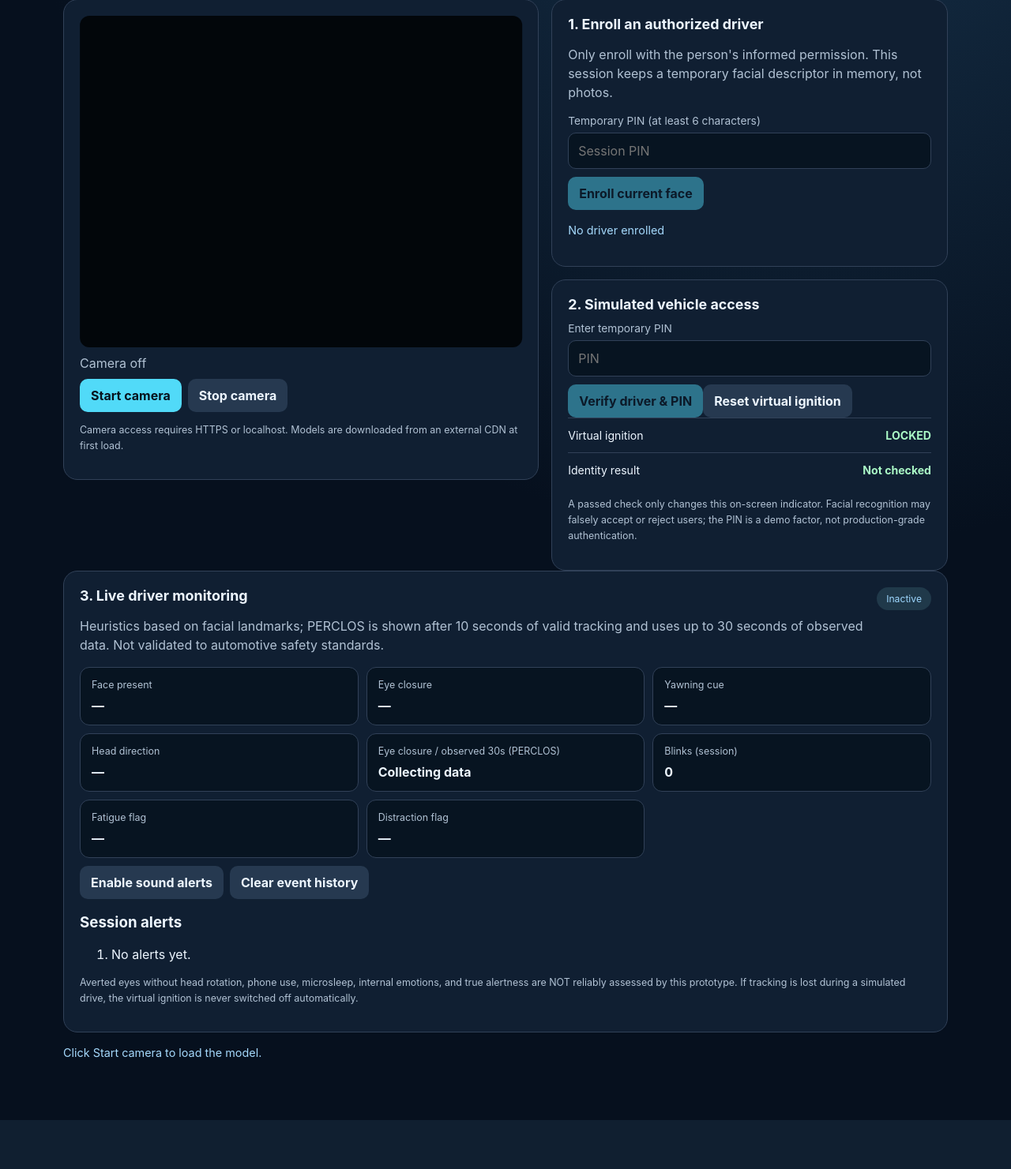
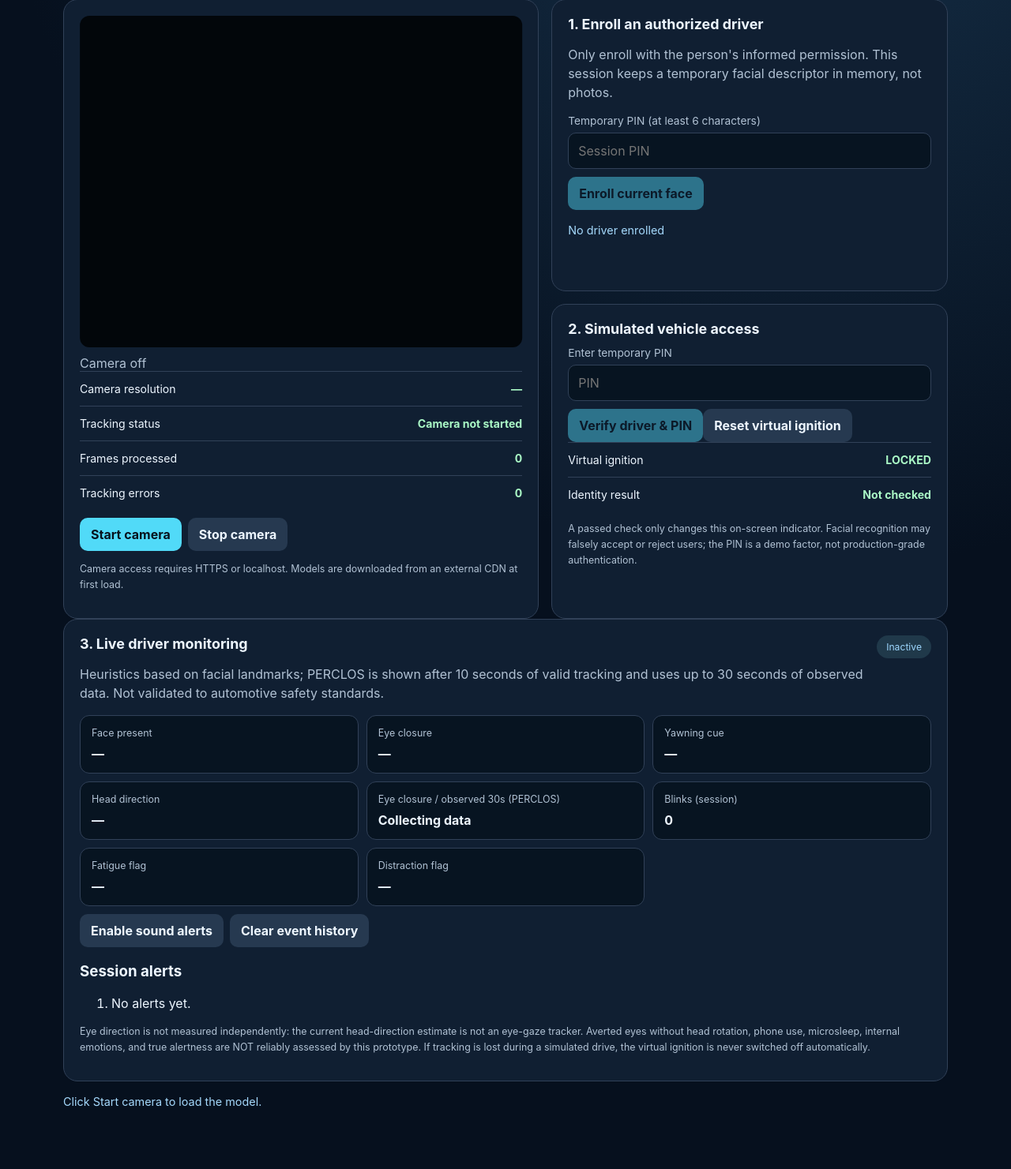
Before and after one commit to arianharashchi-lang/FacialEmotionAI, a FastAPI app: page /driver in a window 1280 px wide. Shown: the part 315-1796 px from the top of the page at 79% size. Before the commit the page ends 1734 px from the top, so only its background shows below. Run offline with FastAPI, Linux system fonts and the light colour scheme; some libraries are stand-ins or nearby versions.

Commit message:
Improve driver monitoring camera diagnostics
* Add live camera diagnostics and guard repeated camera startup

* Add live camera diagnostics and guard repeated camera startup

```diff
--- a/webapp/static/driver.js
+++ b/webapp/static/driver.js
@@ -6,6 +6,9 @@ let virtualIgnition=false,authFailures=0,lockedUntil=0,blinkCount=0,wasEyesClose
 let previousFatigue=false,previousDistraction=false,previousYawn=false;
 const alertHistory=[];
 const metrics=new window.DriverFatigueMetrics();
+let lastInferenceAt=null,framesAnalyzed=0,trackingErrors=0,startingCamera=false;
+function diagnostic(message){setText("diagnosticState",message);}
+function resetDiagnostics(){lastInferenceAt=null;framesAnalyzed=0;trackingErrors=0;setText("sampleState","0");setText("trackingErrors","0");diagnostic("Camera not started");}
 function logEvent(message){
  alertHistory.unshift({time:new Date().toLocaleTimeString(),message});
  if(alertHistory.length>25)alertHistory.pop();
@@ -91,20 +94,46 @@ function monitoring(result){
  setText("distractionState",signal.distraction?"Warning":"No prolonged head turn");
  setText("monitorState",signal.fatigue||signal.distraction?"Attention required":"Monitoring");
 }
-async function cycle(){if(busy||!stream||!modelsReady)return;busy=true;try{monitoring(await detect());}catch(e){monitoring(null);setStatus("Tracking error: "+e.message);}finally{busy=false;}}
+async function cycle(){
+ if(busy||!stream||!modelsReady)return;
+ busy=true;
+ try{
+  const result=await detect();
+  const time=performance.now();
+  if(lastInferenceAt!==null&&time-lastInferenceAt>2000){
+   metrics.reset();
+   previousFatigue=previousDistraction=previousYawn=false;
+  }
+  lastInferenceAt=time;framesAnalyzed++;
+  setText("sampleState",String(framesAnalyzed));
+  monitoring(result);
+  diagnostic(result?"Tracking active":"No face detected — move into view");
+ }catch(e){
+  trackingErrors++;setText("trackingErrors",String(trackingErrors));
+  monitoring(null);diagnostic("Tracking interrupted");
+  setStatus("Tracking error: "+e.message);
+ }finally{busy=false;}
+}
 async function start(){
+ if(startingCamera||stream)return;
+ startingCamera=true;
+ $("cameraStart").disabled=true;
  try{
  if(!secureContext())throw Error("Camera API unavailable. Use HTTPS/localhost and a supported browser.");
  setStatus("Requesting camera...");
  stream=await navigator.mediaDevices.getUserMedia({audio:false,video:{facingMode:"user"}});
+ const track=stream.getVideoTracks()[0];
+ if(track){track.addEventListener("ended",()=>{stop();setStatus("Camera disconnected or permission revoked.");diagnostic("Camera disconnected");});
+  const settings=track.getSettings();setText("cameraDetails",[settings.width,settings.height].every(Boolean)?settings.width+" × "+settings.height:"Camera active");}
  video.srcObject=stream;await video.play();
  setText("cameraMessage","Camera on");setStatus("Loading face models... first run requires a network connection.");
  await loadModels();setStatus("Models ready. Enroll an authorized driver or monitor facial cues.");
  $("enroll").disabled=false;$("verify").disabled=false;
- clearInterval(timer);timer=setInterval(cycle,650);
- }catch(e){setStatus("Could not start: "+e.message);stop();}
+ clearInterval(timer);timer=setInterval(cycle,650);diagnostic("Camera ready — tracking starting");
+ }catch(e){stop();setStatus("Could not start: "+e.message);diagnostic("Camera/model error — see status below");
+ }finally{startingCamera=false;$("cameraStart").disabled=!!stream;}
 }
-function stop(){clearInterval(timer);timer=null;if(stream){stream.getTracks().forEach(t=>t.stop());stream=null;}video.srcObject=null;setText("cameraMessage","Camera off");$("enroll").disabled=true;$("verify").disabled=true;monitoring(null);setText("monitorState","Inactive");}
+function stop(){clearInterval(timer);timer=null;if(stream){stream.getTracks().forEach(t=>t.stop());stream=null;}video.srcObject=null;setText("cameraMessage","Camera off");setText("cameraDetails","—");$("cameraStart").disabled=false;resetDiagnostics();$("enroll").disabled=true;$("verify").disabled=true;monitoring(null);setText("monitorState","Inactive");}
 async function enroll(){
  const pin=$("pin").value;
  if(!stream){setText("enrollStatus","Start camera first.");return;}
--- a/webapp/templates/driver.html
+++ b/webapp/templates/driver.html
@@ -4,7 +4,7 @@
 <main class="container">
 <header><div><p class="eyebrow">FACIALEMOTIONAI / RESEARCH PROTOTYPE</p><h1>Driver Monitoring</h1><p>Face-based driver check, simulated ignition, and observable fatigue/distraction cues.</p></div><a class="back" href="/">← Emotion Analysis</a></header>
 <div class="notice"><strong>Simulation only.</strong> Never connect this demo to an ignition system, ECU, or vehicle actuator. Recognition and liveness checks here are experimental, not security-certified. No face template or PIN is persisted; they are cleared when this page is closed or refreshed.</div>
-<section class="layout"><div class="camera-card"><video id="camera" autoplay muted playsinline></video><div id="cameraMessage" class="camera-message">Camera off</div><div class="camera-actions"><button id="cameraStart">Start camera</button><button id="cameraStop" class="secondary">Stop camera</button></div><p class="help">Camera access requires HTTPS or localhost. Models are downloaded from an external CDN at first load.</p></div>
+<section class="layout"><div class="camera-card"><video id="camera" autoplay muted playsinline></video><div id="cameraMessage" class="camera-message">Camera off</div><div class="metric"><span>Camera resolution</span><strong id="cameraDetails">—</strong></div><div class="metric"><span>Tracking status</span><strong id="diagnosticState">Camera not started</strong></div><div class="metric"><span>Frames processed</span><strong id="sampleState">0</strong></div><div class="metric"><span>Tracking errors</span><strong id="trackingErrors">0</strong></div><div class="camera-actions"><button id="cameraStart">Start camera</button><button id="cameraStop" class="secondary">Stop camera</button></div><p class="help">Camera access requires HTTPS or localhost. Models are downloaded from an external CDN at first load.</p></div>
 <div class="right">
 <div class="panel"><h2>1. Enroll an authorized driver</h2><p>Only enroll with the person's informed permission. This session keeps a temporary facial descriptor in memory, not photos.</p><label for="pin">Temporary PIN (at least 6 characters)</label><input id="pin" type="password" minlength="6" autocomplete="off" placeholder="Session PIN"><button id="enroll" disabled>Enroll current face</button><p id="enrollStatus" class="status" aria-live="polite">No driver enrolled</p></div>
 <div class="panel"><h2>2. Simulated vehicle access</h2><label for="verifyPin">Enter temporary PIN</label><input id="verifyPin" type="password" autocomplete="off" placeholder="PIN"><button id="verify" disabled>Verify driver &amp; PIN</button><button id="resetIgnition" class="secondary">Reset virtual ignition</button><div class="metric"><span>Virtual ignition</span><strong id="ignition">LOCKED</strong></div><div class="metric"><span>Identity result</span><strong id="identity">Not checked</strong></div><p class="help">A passed check only changes this on-screen indicator. Facial recognition may falsely accept or reject users; the PIN is a demo factor, not production-grade authentication.</p></div>
@@ -16,7 +16,7 @@
 <div class="tile"><span>Head direction</span><strong id="headState">—</strong></div>
 <div class="tile"><span>Eye closure / observed 30s (PERCLOS)</span><strong id="perclosState">Collecting data</strong></div><div class="tile"><span>Blinks (session)</span><strong id="blinkState">0</strong></div><div class="tile"><span>Fatigue flag</span><strong id="fatigueState">—</strong></div>
 <div class="tile"><span>Distraction flag</span><strong id="distractionState">—</strong></div>
-</div><div class="camera-actions"><button id="audioToggle" class="secondary" type="button">Enable sound alerts</button><button id="resetEvents" class="secondary" type="button">Clear event history</button></div><h3>Session alerts</h3><ol id="eventHistory" aria-live="polite"><li>No alerts yet.</li></ol><p class="help">Averted eyes without head rotation, phone use, microsleep, internal emotions, and true alertness are NOT reliably assessed by this prototype. If tracking is lost during a simulated drive, the virtual ignition is never switched off automatically.</p></section>
+</div><div class="camera-actions"><button id="audioToggle" class="secondary" type="button">Enable sound alerts</button><button id="resetEvents" class="secondary" type="button">Clear event history</button></div><h3>Session alerts</h3><ol id="eventHistory" aria-live="polite"><li>No alerts yet.</li></ol><p class="help">Eye direction is not measured independently: the current head-direction estimate is not an eye-gaze tracker. Averted eyes without head rotation, phone use, microsleep, internal emotions, and true alertness are NOT reliably assessed by this prototype. If tracking is lost during a simulated drive, the virtual ignition is never switched off automatically.</p></section>
 <p id="status" class="status" role="status" aria-live="polite">Click Start camera to load the model.</p>
 </main><script defer src="https://cdn.jsdelivr.net/npm/face-api.js@0.22.2/dist/face-api.min.js"></script><script defer src="/static/driver-metrics.js"></script><script defer src="/static/driver.js"></script>
 </body></html>
```
